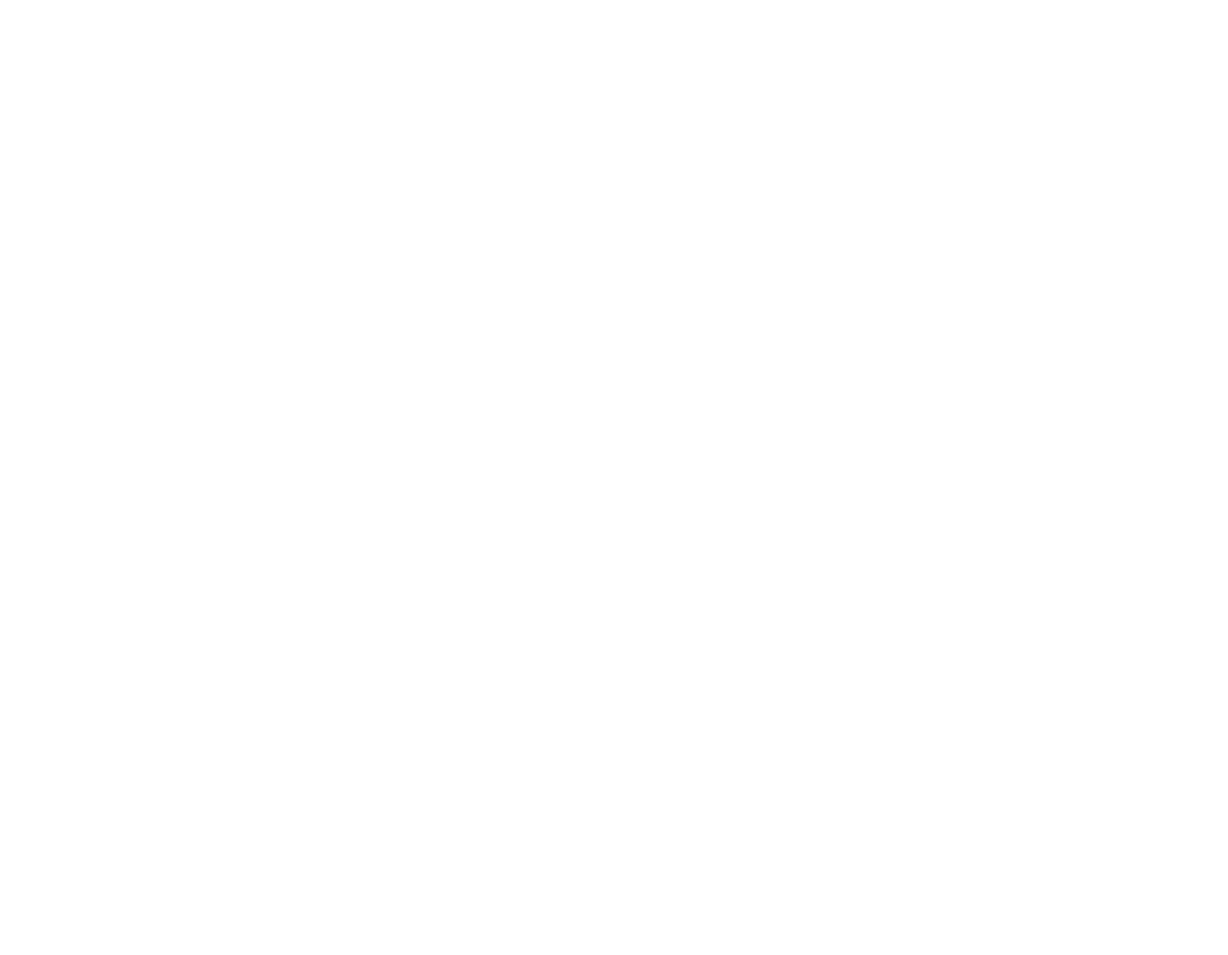
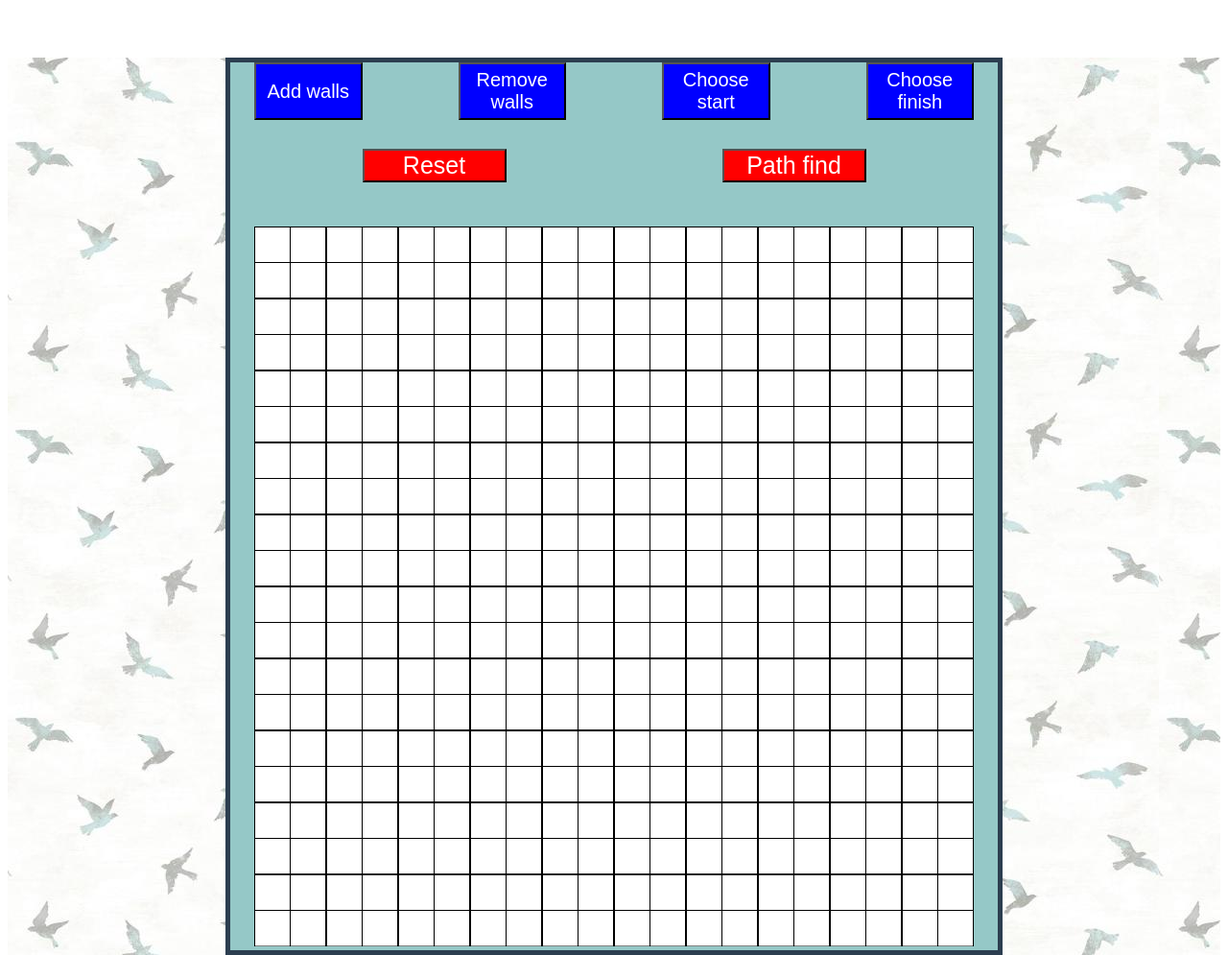
Before and after one commit to thaivd1309/Pathfinding-dist, a plain HTML site: page index.html in a window 1280 px wide. Shown: the whole page at 96% size. Before the commit the page ends 800 px from the top, so only its background shows below. Drawn offline with Linux system fonts and the light colour scheme; the site is published under a folder, as on GitHub Pages, so addresses that start at the root find nothing.

Commit message:
Update index.html

```diff
--- a/index.html
+++ b/index.html
@@ -1 +1 @@
-<!DOCTYPE html><html lang=en><head><meta charset=utf-8><meta http-equiv=X-UA-Compatible content="IE=edge"><meta name=viewport content="width=device-width,initial-scale=1"><link rel=icon href=/favicon.ico><title>project</title><link href=/css/app.73d16c19.css rel=preload as=style><link href=/js/app.eaffac3b.js rel=preload as=script><link href=/js/chunk-vendors.cd083696.js rel=preload as=script><link href=/css/app.73d16c19.css rel=stylesheet></head><body><noscript><strong>We're sorry but project doesn't work properly without JavaScript enabled. Please enable it to continue.</strong></noscript><div id=app></div><script src=/js/chunk-vendors.cd083696.js></script><script src=/js/app.eaffac3b.js></script></body></html>
+<!DOCTYPE html><html lang=en><head><meta charset=utf-8><meta http-equiv=X-UA-Compatible content="IE=edge"><meta name=viewport content="width=device-width,initial-scale=1"><link rel=icon href=/favicon.ico><title>project</title><link href=css/app.73d16c19.css rel=preload as=style><link href=js/app.eaffac3b.js rel=preload as=script><link href=js/chunk-vendors.cd083696.js rel=preload as=script><link href=css/app.73d16c19.css rel=stylesheet></head><body><noscript><strong>We're sorry but project doesn't work properly without JavaScript enabled. Please enable it to continue.</strong></noscript><div id=app></div><script src=js/chunk-vendors.cd083696.js></script><script src=js/app.eaffac3b.js></script></body></html>
```
